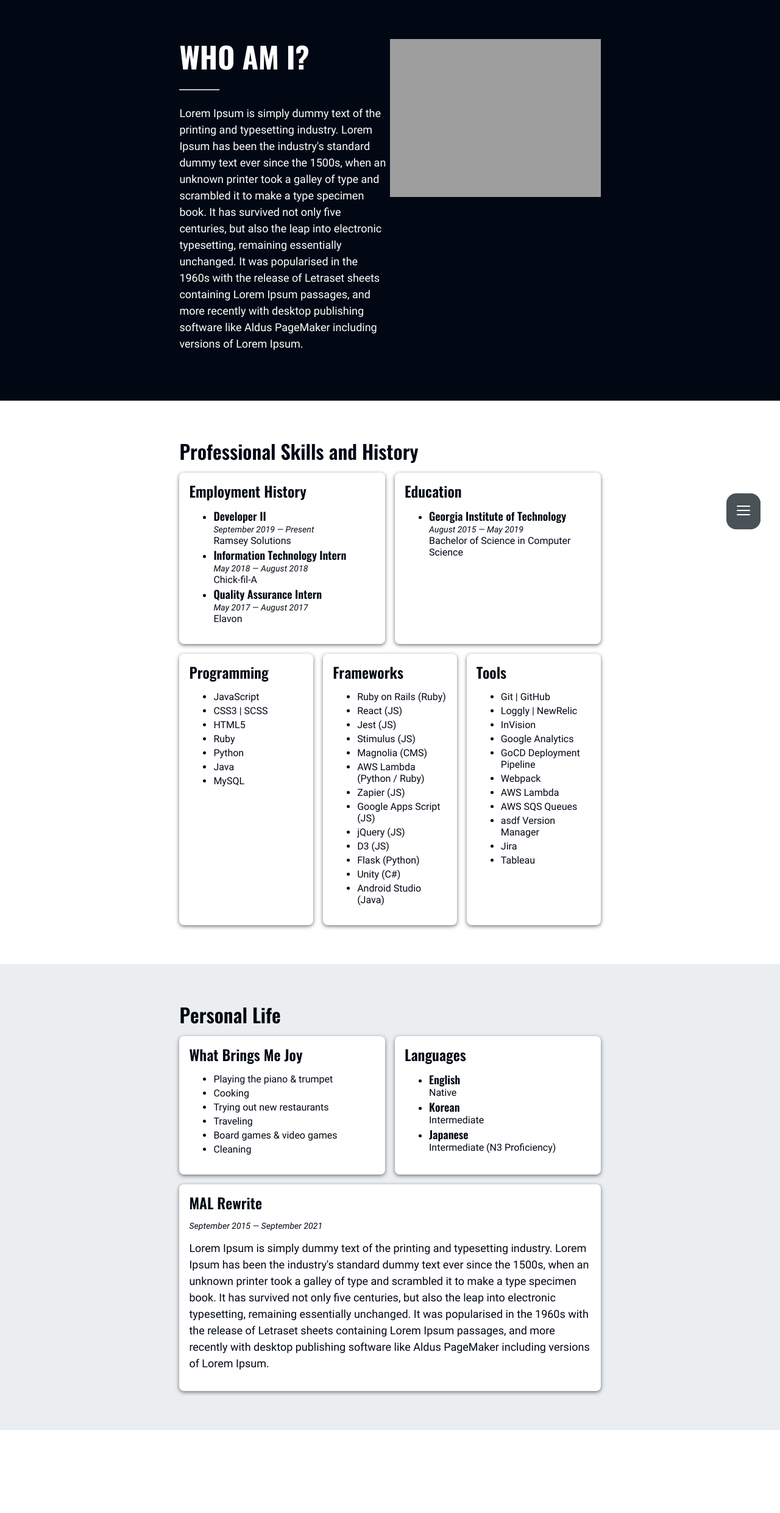
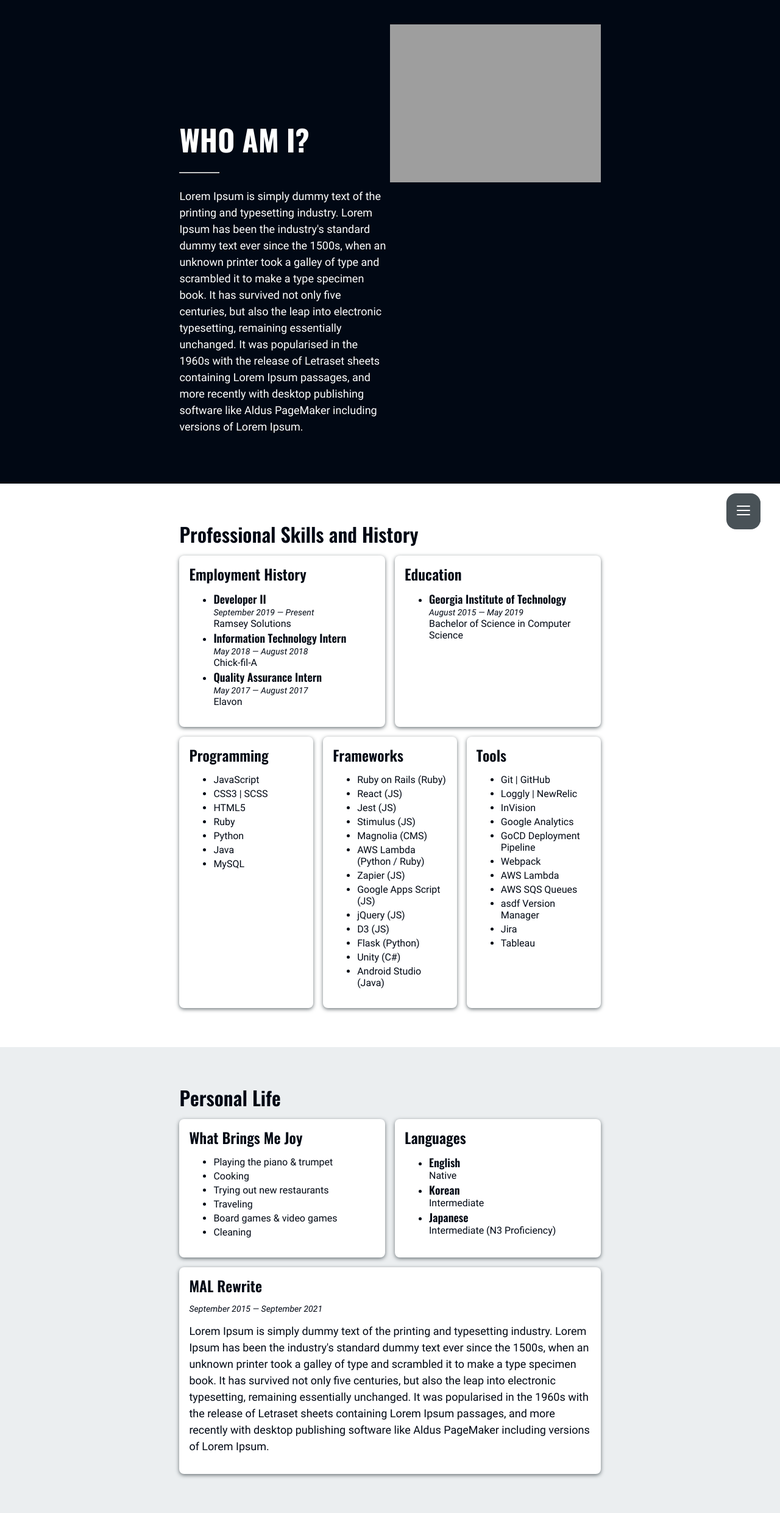
Before and after one commit to mlee-chanyoung/mlee-chanyoung.github.io, a Jekyll site: the page built from pages/about.html, in a window 1280 px wide. Shown: the whole page at 61% size. Built offline with Jekyll 4.4.1, drawn with Linux system fonts in a browser that asks for light colours; before the commit the page ends 2345 px from its top, so only the background shows below that.

Commit message:
Adjust hero slice sizing

```diff
--- a/_sass/_slice.scss
+++ b/_sass/_slice.scss
@@ -24,6 +24,17 @@
     background-color: $base-color;
     color: $white;
 
+    @include for-screen-size(tablet-and-up) {
+      background-origin: content-box;
+      background-position: top -10rem right;
+      background-repeat: no-repeat;
+      background-size: 50% auto;
+    }
+
+    @include for-screen-size(tablet-wide-and-up) {
+      padding-top: 200px;
+    }
+
     > * {
       @include for-screen-size(tablet-and-up) {
         max-width: 50%;
--- a/css/about.scss
+++ b/css/about.scss
@@ -36,10 +36,6 @@
   &-intro {
     @include for-screen-size(tablet-and-up) {
       background-image: url('/assets/img/about/full-body.png');
-      background-origin: content-box;
-      background-position: top right;
-      background-repeat: no-repeat;
-      background-size: 50% auto;
     }
   }
 }
```
